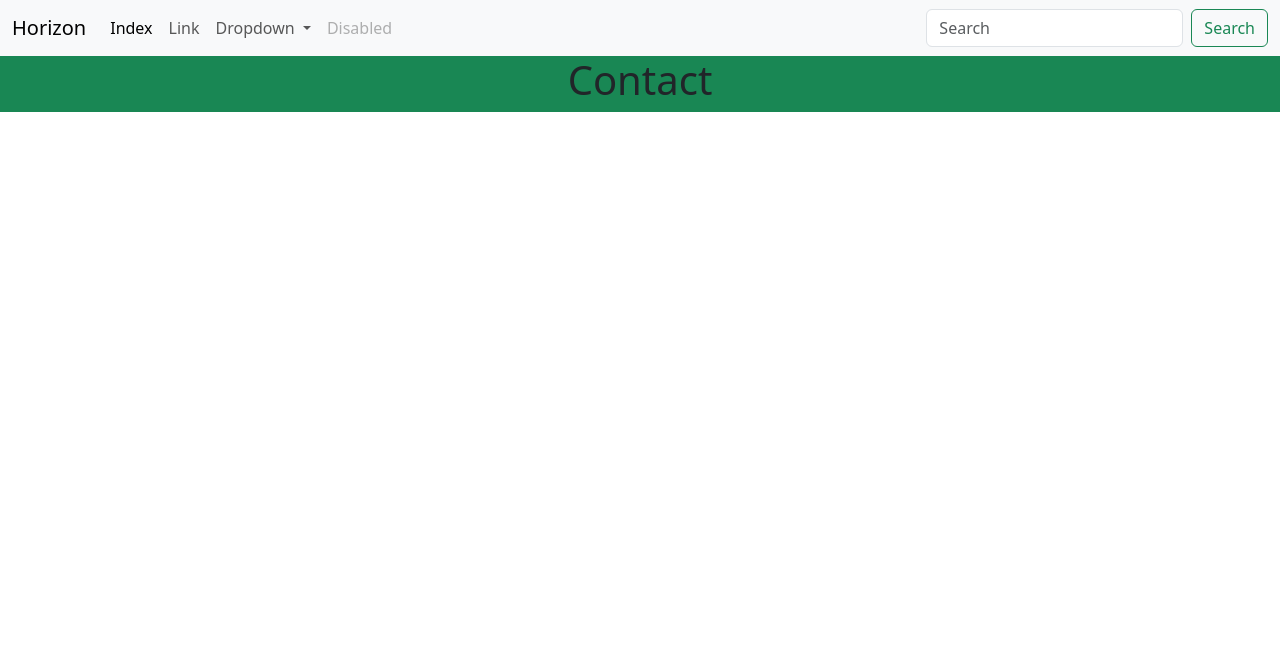
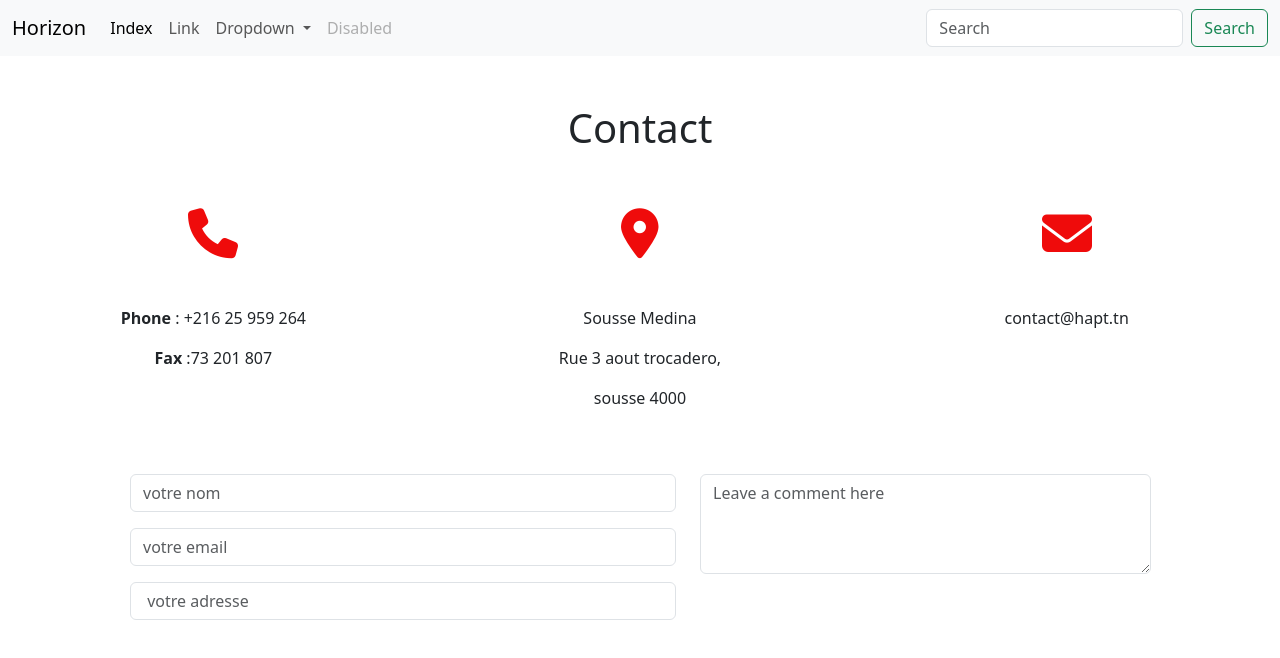
Before and after one commit to Kammoun-Wafa/Horizon, a plain HTML site: page contact.html in a window 1280 px wide. Drawn offline with nearby package versions, Linux system fonts and the light colour scheme.

Commit message:
bootsrap part2

```diff
--- a/contact.html
+++ b/contact.html
@@ -18,6 +18,8 @@
         />
         <!--link css -->
         <link rel="stylesheet" href="css/style.css">
+        <!-- link fontawesome-->
+        <script src="https://kit.fontawesome.com/439895e658.js" crossorigin="anonymous"></script>
     </head>
 
     <body>
@@ -61,10 +63,44 @@
               </nav>
         </header>
         <main>
-            <div class="container-fluid bg-success" >
+            <div class="container-fluid" >
                 <div class="row">
-                    <div class="col-12 text-center">
+                    <div class="col-12 text-center mt-5">
                         <h1>Contact</h1>
+                    </div>
+                    <div class="col-4 text-center mt-5">
+                      <i class="fa-solid fa-phone fa-bounce mb-5" style="color: #ef0b0b; font-size:50px;"></i>
+                      <p><strong > Phone </strong>: +216 25 959 264 </p>
+                      <p><strong > Fax </strong> :73 201 807 </p>
+                    </div>
+                    <div class="col-4 text-center mt-5">
+                      <i class="fa-solid fa-location-dot fa-bounce mb-5" style="color: #ef0b0b; font-size: 50px;"></i>
+                      <p>Sousse Medina</p>
+                      <p>Rue 3 aout trocadero, </p>
+                      <p> sousse 4000</p>
+                    </div>
+                    <div class="col-4 text-center mt-5">
+                      <i class="fa-solid fa-envelope fa-bounce mb-5" style="color: #ef0b0b;font-size: 50px;"></i>
+                      <p>contact@hapt.tn</p>
+
+                    </div>
+                    <div class="col-12">
+
+                      <div class="container">
+                        <div class="row">
+                          <div class="col-6 ms-5">
+                            <input class="form-control mb-3 mt-5" type="text" placeholder="votre nom">
+                            <input class="form-control mb-3" type="email" placeholder="votre email">
+                            <input class="form-control" type="text" placeholder=" votre adresse">
+                          </div>
+                          <div class="col-5">
+
+                              <textarea class="form-control mt-5" placeholder="Leave a comment here" id="floatingTextarea2" style="height: 100px"></textarea>
+                              <label for="floatingTextarea2"></label>
+
+                          </div>
+                        </div>
+                      </div>
                     </div>
                 </div>
             </div>
```
